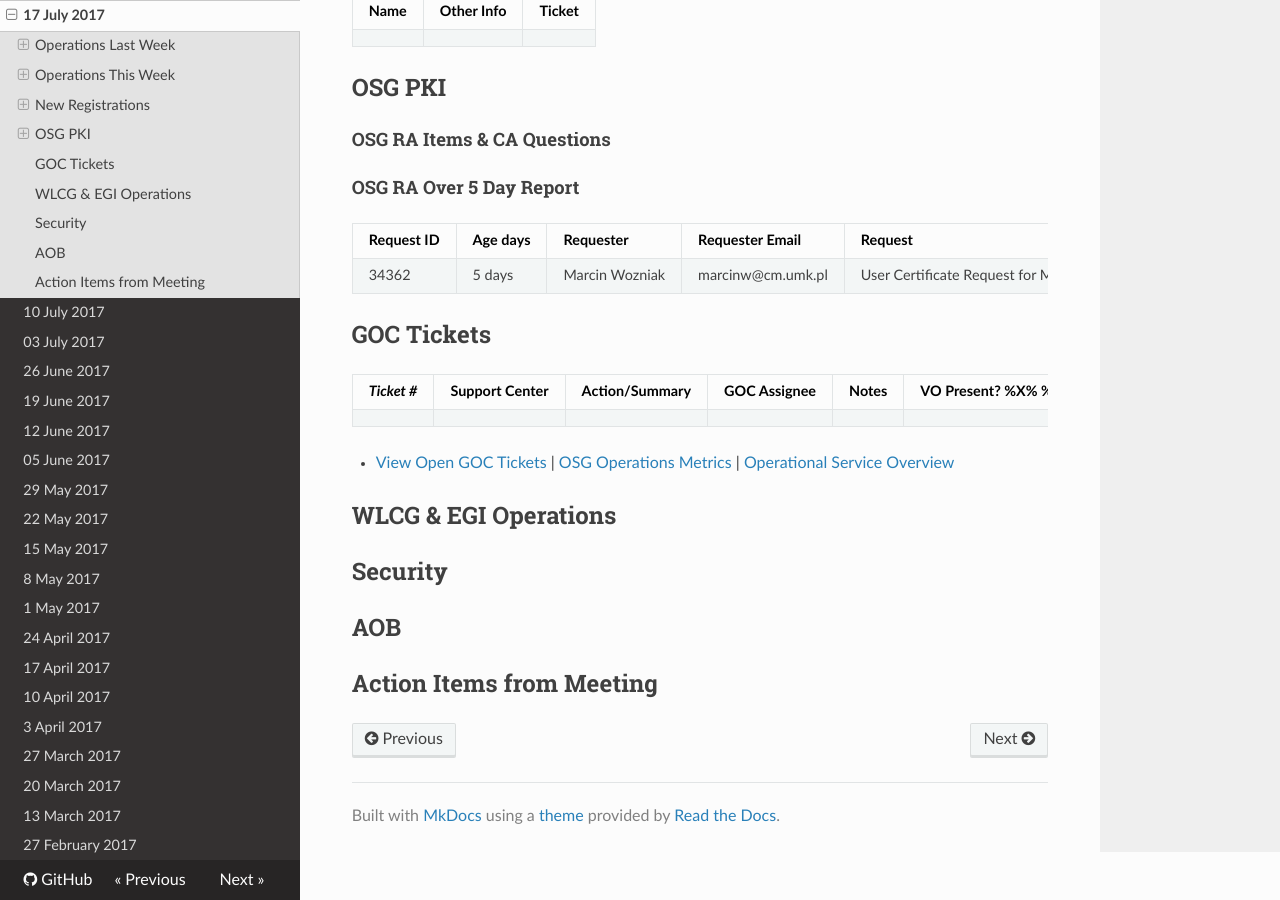
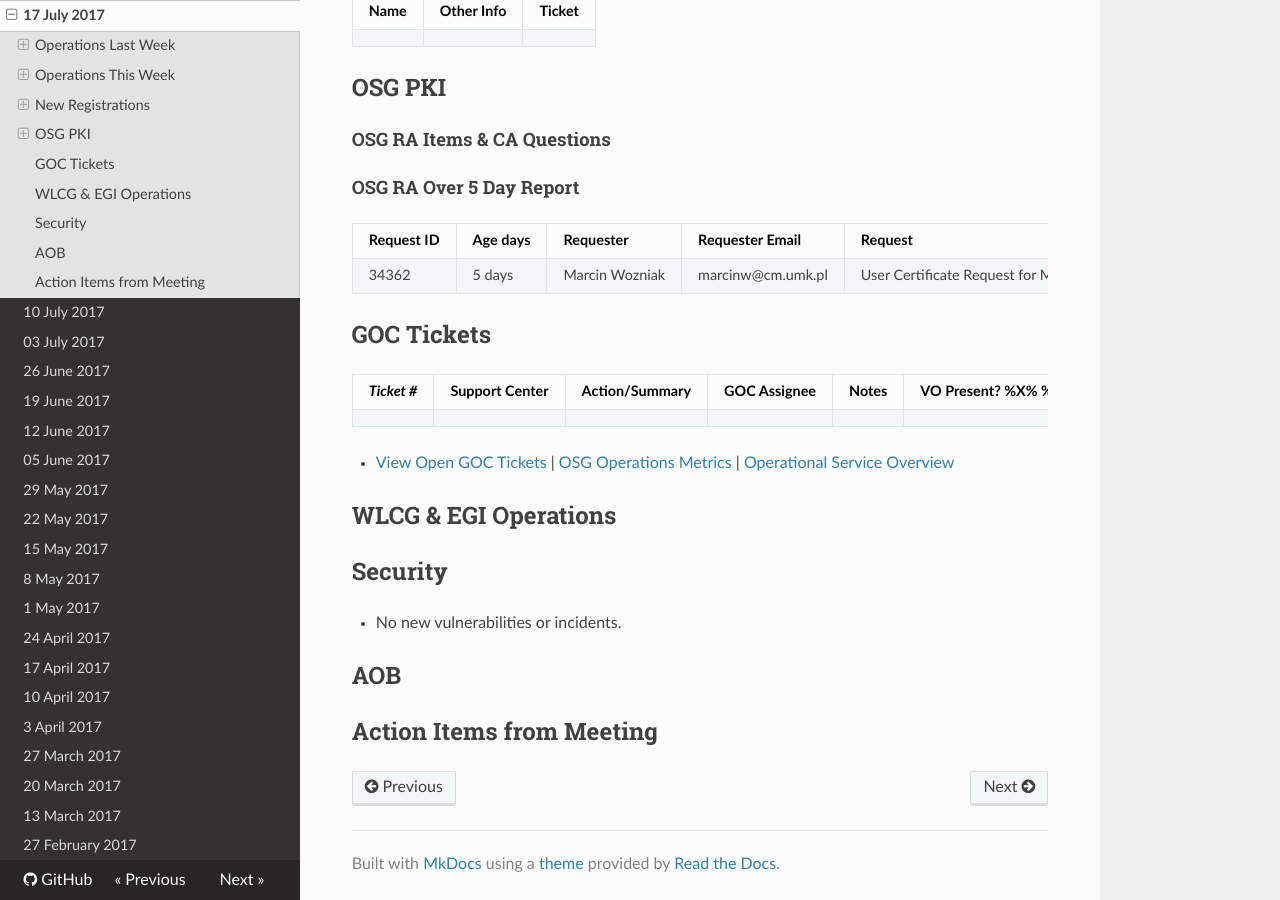
Before and after one commit to osg-htc/operations, an MkDocs documentation site: the page built from docs/WeeklyMinutes/17Jul2017.md, in a window 1280 px wide and 900 px high, scrolled down 2231 px. Built offline with MkDocs 1.6.1, drawn with Linux system fonts in a browser that asks for light colours; nearby versions of some CDN libraries; old or Windows-style settings are respelled for this version of MkDocs.

Commit message:
Update 17Jul2017.md
Update from security

```diff
--- a/docs/WeeklyMinutes/17Jul2017.md
+++ b/docs/WeeklyMinutes/17Jul2017.md
@@ -78,6 +78,7 @@
 ## WLCG & EGI Operations
 
 ## Security
+   * No new vulnerabilities or incidents.
 
 ## AOB
 
```
